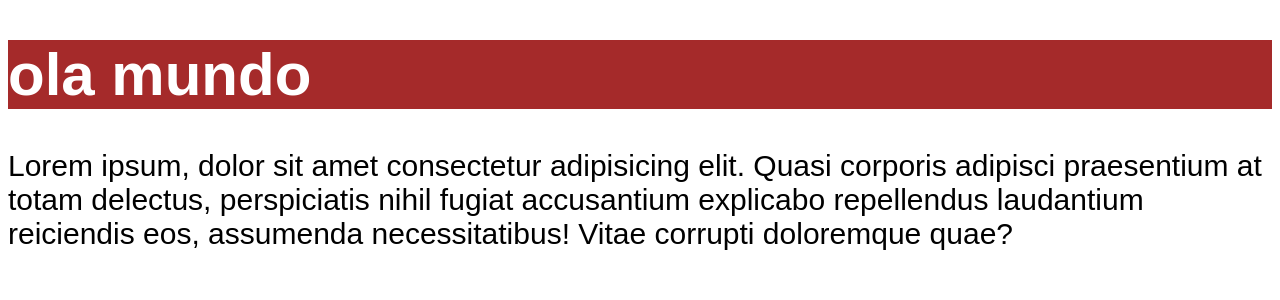
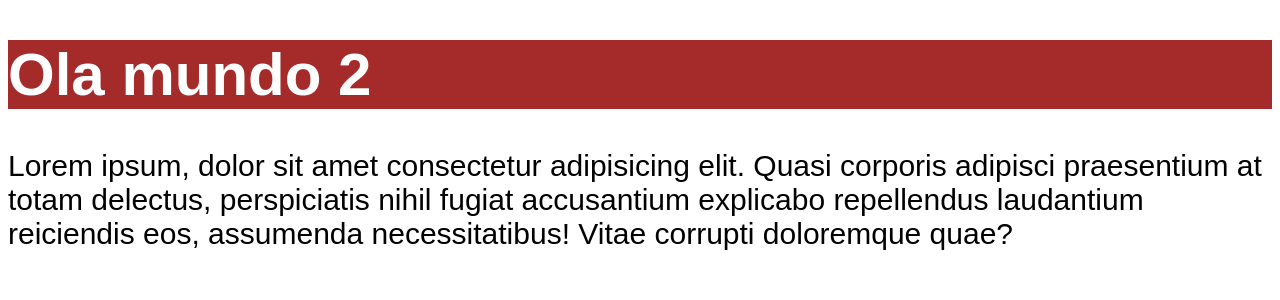
Before and after one commit to nandin-ndn/cronos-pomodoro, a React (Vite) app: page / in a window 1280 px wide. Shown: the top 300 px of the page. Built offline with nearby package versions, Linux system fonts and the light colour scheme.

Commit message:
aula 15 props e components

```diff
--- a/src/App.tsx
+++ b/src/App.tsx
@@ -6,7 +6,7 @@
  console.log('oi');
   return (
   <>
-  <Heading/>
+  <Heading attr={123} attr2= 'string'>Ola mundo 2</Heading>
   <p>Lorem ipsum, dolor sit amet consectetur adipisicing elit. Quasi corporis adipisci praesentium at totam delectus, perspiciatis nihil fugiat accusantium explicabo repellendus laudantium reiciendis eos, assumenda necessitatibus! Vitae corrupti doloremque quae?</p>
   </>
   )
--- a/src/components/Heading.tsx
+++ b/src/components/Heading.tsx
@@ -1,6 +1,5 @@
 import styles from './Heading.module.css';
 
-export function Heading(){
- console.log(styles);
-  return <h1 className={styles.heading}>ola mundo</h1>;
+export function Heading(props){
+  return <h1 className={styles.heading}>{props.children}</h1>;
 }
```
Also changed, not shown: src/components/Heading.module.css (line endings or trailing spaces).
